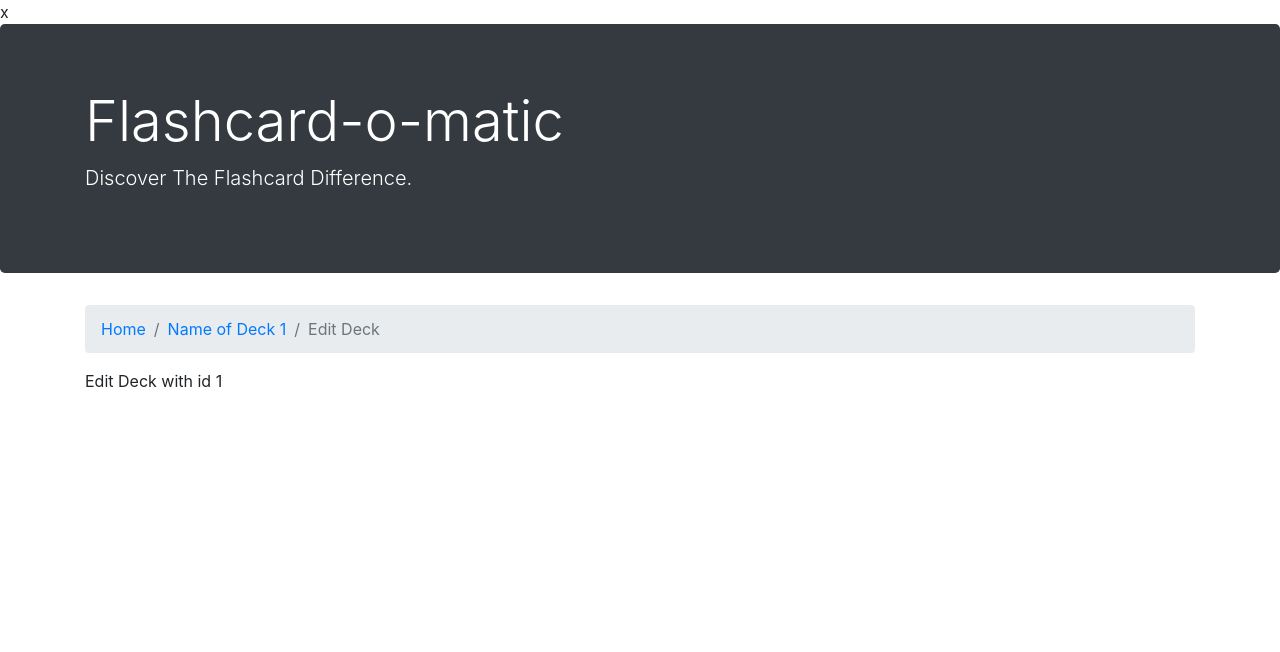
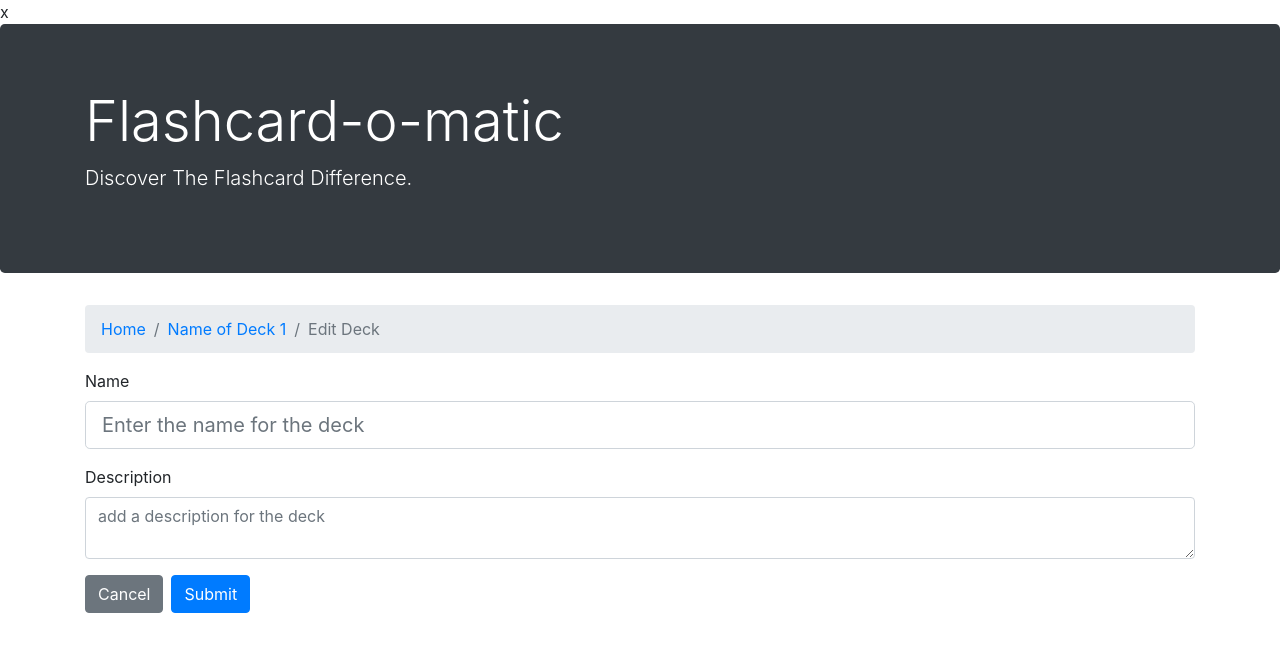
Before and after one commit to BrianHook1183/Flashcards_React, a React (Create React App) app: page /decks/1/edit in a window 1280 px wide. Shown: the top 652 px of the page. Built offline with nearby package versions, Linux system fonts and the light colour scheme; no server answers; a web font is replaced by a local one.

Commit message:
controlled form - doesnt submit

```diff
--- a/src/Forms/FormDeck.js
+++ b/src/Forms/FormDeck.js
@@ -1,7 +1,24 @@
-import React from "react";
+import React, { useState } from "react";
 import { useParams, Link } from "react-router-dom";
 
 function FormDeck() {
+  const initialFormState = {
+    deckName: "",
+    deckDescription: "",
+  };
+  const [formData, setFormData] = useState({ ...initialFormState });
+  const handleChange = ({ target }) => {
+    setFormData({
+      ...formData,
+      [target.id]: target.value,
+    });
+  };
+
+  const handleSubmit = (event) => {
+    event.preventDefault();
+    console.log("Submitted:", formData);
+    setFormData({ ...initialFormState });
+  };
   const { deckId } = useParams();
   const breadcrumb = (
     <nav aria-label="breadcrumb">
@@ -18,13 +35,49 @@ function FormDeck() {
       </ol>
     </nav>
   );
-  const placeHolder = <p>Edit Deck with id {deckId}</p>;
+
   //TODO replace with actual name of deck in breadcrumb path
+  const form = (
+    <div>
+      <form onSubmit={handleSubmit}>
+        <div className="form-group">
+          <label htmlFor="deckName">Name</label>
+          <input
+            type="text"
+            className="form-control form-control-lg"
+            id="deckName"
+            placeholder="Enter the name for the deck"
+            onChange={handleChange}
+            value={formData.deckName}
+          ></input>
+        </div>
+        <div className="form-group">
+          <label htmlFor="deckDescription">Description</label>
+          <textarea
+            type="text"
+            className="form-control"
+            id="deckDescription"
+            placeholder="add a description for the deck"
+            onChange={handleChange}
+            value={formData.deckDescription}
+          ></textarea>
+        </div>
+        <Link to={`/decks/${deckId}`}>
+          <button type="button" className="btn btn-secondary mr-2">
+            Cancel
+          </button>
+        </Link>
+        <button type="submit" className="btn btn-primary">
+          Submit
+        </button>
+      </form>
+    </div>
+  );
 
   return (
     <div>
       {breadcrumb}
-      {placeHolder}
+      {form}
     </div>
   );
 }
```
